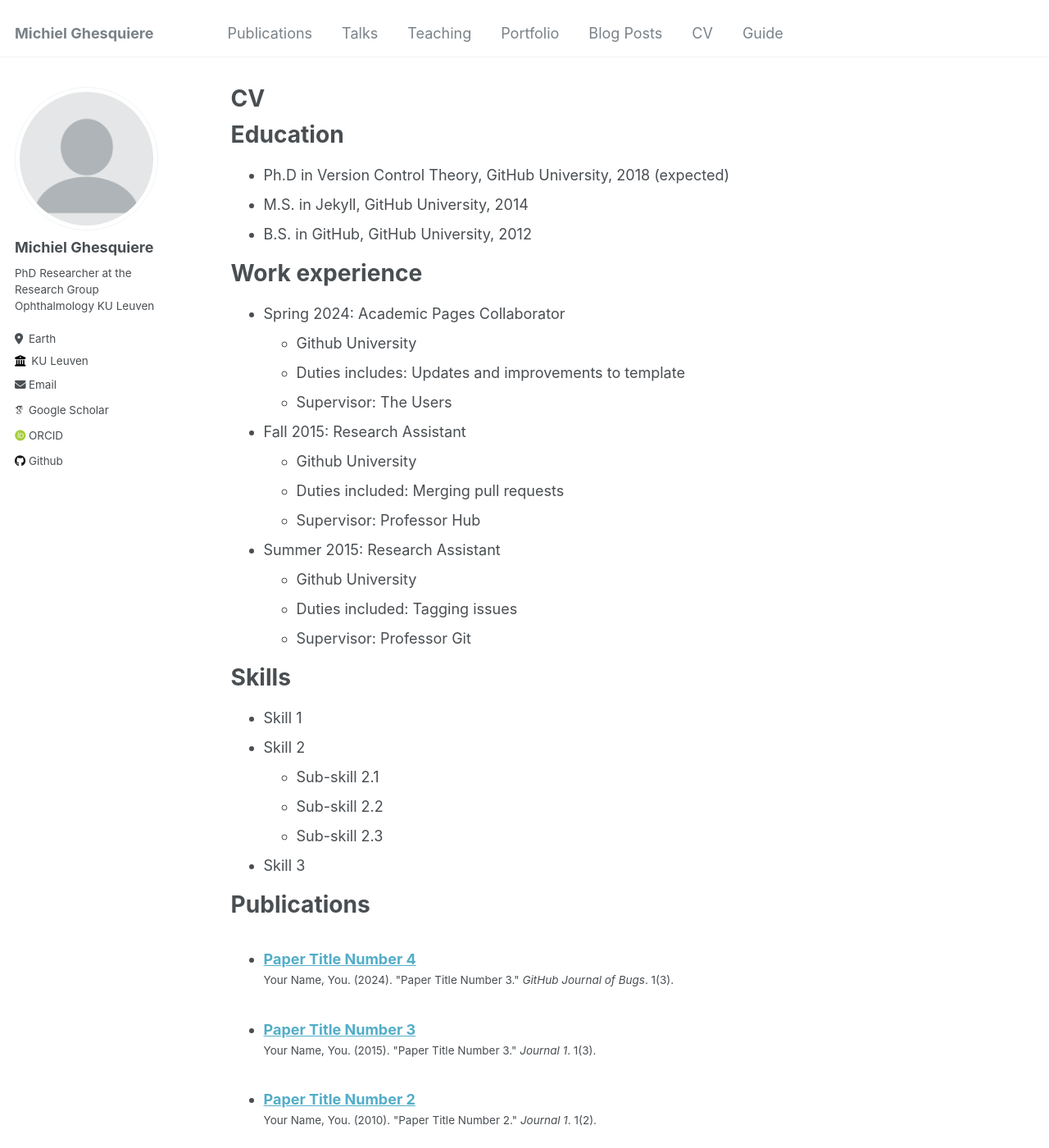
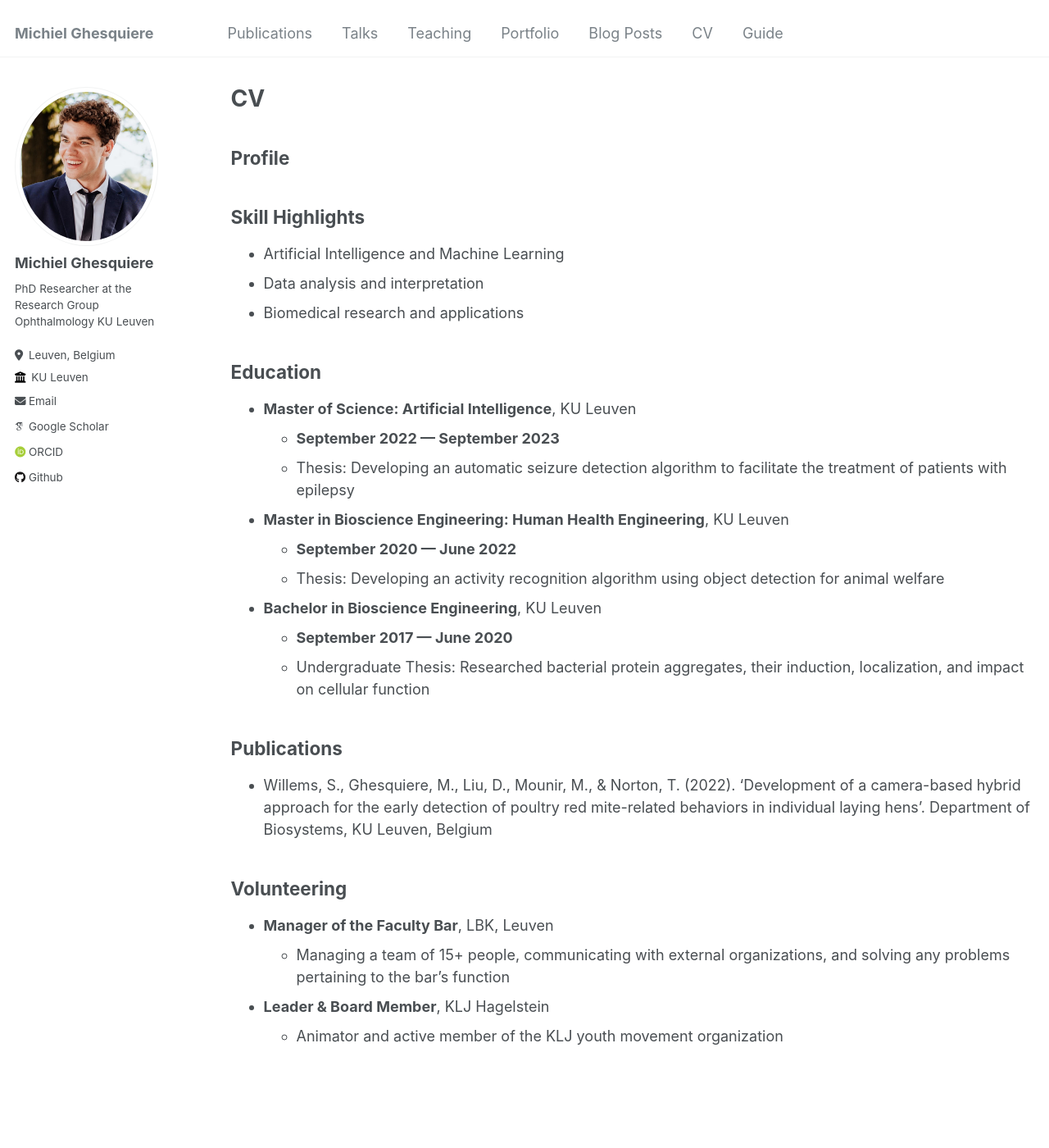
Before and after one commit to MichielGhesquiere/MichielGhesquiere.github.io, a Jekyll site: the page built from _pages/cv.md, in a window 1280 px wide and 1400 px high. Shown: the whole window at 82% size. Built offline with Jekyll 4.4.1, drawn with Linux system fonts in a browser that asks for light colours; some web fonts are replaced; some of the changed text lies outside the part shown.

Commit message:
Adapted profile picture and CV

```diff
--- a/_config.yml
+++ b/_config.yml
@@ -21,11 +21,11 @@ repository               : "MichielGhesquiere/MichielGhesquiere.github.io"
 #               Additional customization can be done by editing /_includes/author-profile.html
 author:
   # Biographic information
-  avatar           : "profile.png"
+  avatar           : "profielfoto_Michiel.jpg"
   name             : "Michiel Ghesquiere"
   pronouns         : # example: "she/her"
   bio              : "PhD Researcher at the Research Group Ophthalmology KU Leuven"
-  location         : "Earth"
+  location         : "Leuven, Belgium"
   employer         : "KU Leuven"
   uri              : # URL
   email            : "michiel.ghesquiere@kuleuven.be"
--- a/_pages/cv.md
+++ b/_pages/cv.md
@@ -9,56 +9,32 @@ redirect_from:
 
 {% include base_path %}
 
-Education
-======
-* Ph.D in Version Control Theory, GitHub University, 2018 (expected)
-* M.S. in Jekyll, GitHub University, 2014
-* B.S. in GitHub, GitHub University, 2012
+## Profile
 
-Work experience
-======
-* Spring 2024: Academic Pages Collaborator
-  * Github University
-  * Duties includes: Updates and improvements to template
-  * Supervisor: The Users
+## Skill Highlights
+- Artificial Intelligence and Machine Learning
+- Data analysis and interpretation
+- Biomedical research and applications
 
-* Fall 2015: Research Assistant
-  * Github University
-  * Duties included: Merging pull requests
-  * Supervisor: Professor Hub
+## Education
+- **Master of Science: Artificial Intelligence**, KU Leuven
+  - **September 2022 — September 2023**
+  - Thesis: Developing an automatic seizure detection algorithm to facilitate the treatment of patients with epilepsy
 
-* Summer 2015: Research Assistant
-  * Github University
-  * Duties included: Tagging issues
-  * Supervisor: Professor Git
+- **Master in Bioscience Engineering: Human Health Engineering**, KU Leuven
+  - **September 2020 — June 2022**
+  - Thesis: Developing an activity recognition algorithm using object detection for animal welfare
 
-Skills
-======
-* Skill 1
-* Skill 2
-  * Sub-skill 2.1
-  * Sub-skill 2.2
-  * Sub-skill 2.3
-* Skill 3
+- **Bachelor in Bioscience Engineering**, KU Leuven
+  - **September 2017 — June 2020**
+  - Undergraduate Thesis: Researched bacterial protein aggregates, their induction, localization, and impact on cellular function
 
-Publications
-======
-  <ul>{% for post in site.publications reversed %}
-    {% include archive-single-cv.html %}
-  {% endfor %}</ul>
+## Publications
+- Willems, S., Ghesquiere, M., Liu, D., Mounir, M., & Norton, T. (2022). ‘Development of a camera-based hybrid approach for the early detection of poultry red mite-related behaviors in individual laying hens’. Department of Biosystems, KU Leuven, Belgium
 
-Talks
-======
-  <ul>{% for post in site.talks reversed %}
-    {% include archive-single-talk-cv.html  %}
-  {% endfor %}</ul>
+## Volunteering
+- **Manager of the Faculty Bar**, LBK, Leuven
+  - Managing a team of 15+ people, communicating with external organizations, and solving any problems pertaining to the bar's function
 
-Teaching
-======
-  <ul>{% for post in site.teaching reversed %}
-    {% include archive-single-cv.html %}
-  {% endfor %}</ul>
-
-Service and leadership
-======
-* Currently signed in to 43 different slack teams
+- **Leader & Board Member**, KLJ Hagelstein
+  - Animator and active member of the KLJ youth movement organization
```
